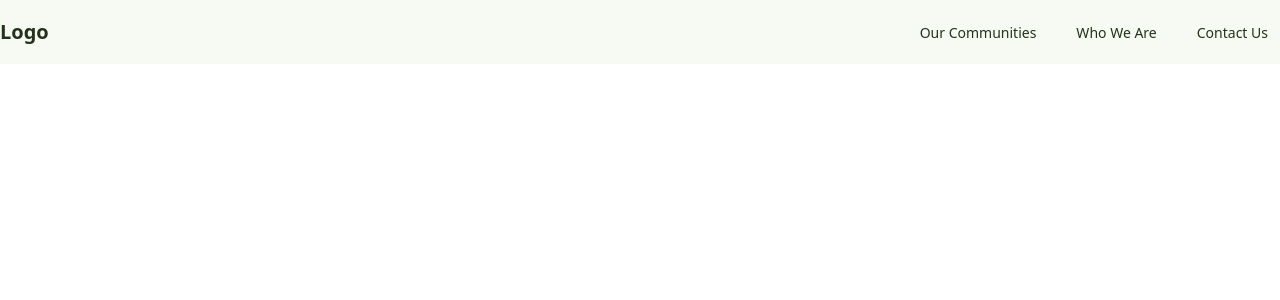
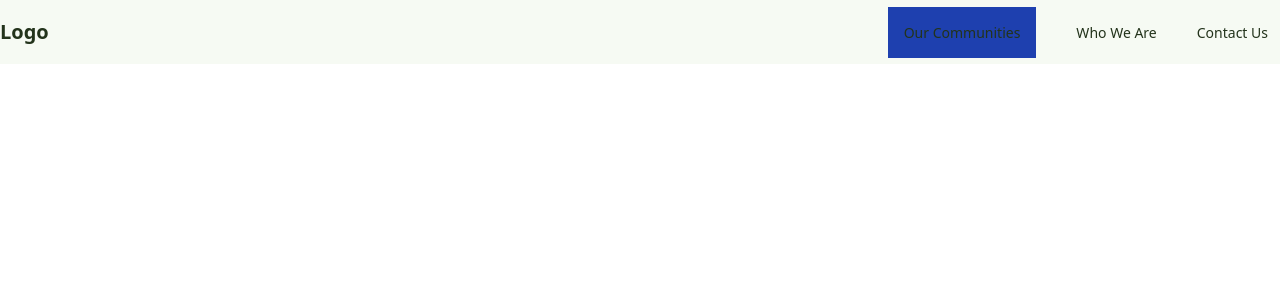
Before and after one commit to Fkelv/Header-Component, a React (Create React App) app: page / in a window 1280 px wide. Shown: the top 300 px of the page. Built offline with nearby package versions, Linux system fonts and the light colour scheme.

Commit message:
initial commit

```diff
--- a/src/App.js
+++ b/src/App.js
@@ -1,10 +1,10 @@
 import { Header } from "./header";
-import { BrowserRouter as Router, NavLink } from 'react-router-dom';
+import { BrowserRouter as Router } from 'react-router-dom';
 
 import "./styles.css";
 export default function App() {
   return (
-     <Router>
+    <Router>
       <Header />
     </Router>
   );
--- a/src/header.js
+++ b/src/header.js
@@ -20,10 +20,10 @@ export function Header() {
               <NavLink
                 exact
                 to="/"
-                activeClassName="text-[#23331b]"
+                activeClassName="text-[#23331b] border-b-2 border-yellow-600"
                 className="text-[#23331b] hover:text-[#23331b] px-3 py-2 rounded-md text-sm font-medium"
               >
-                Our Communities
+                <span className='p-4 bg-blue-800'>Our Communities</span>
               </NavLink>
             </li>
             <li>
```
Also changed, not shown: 11 other files (tests, documents, lock files or other folders).
